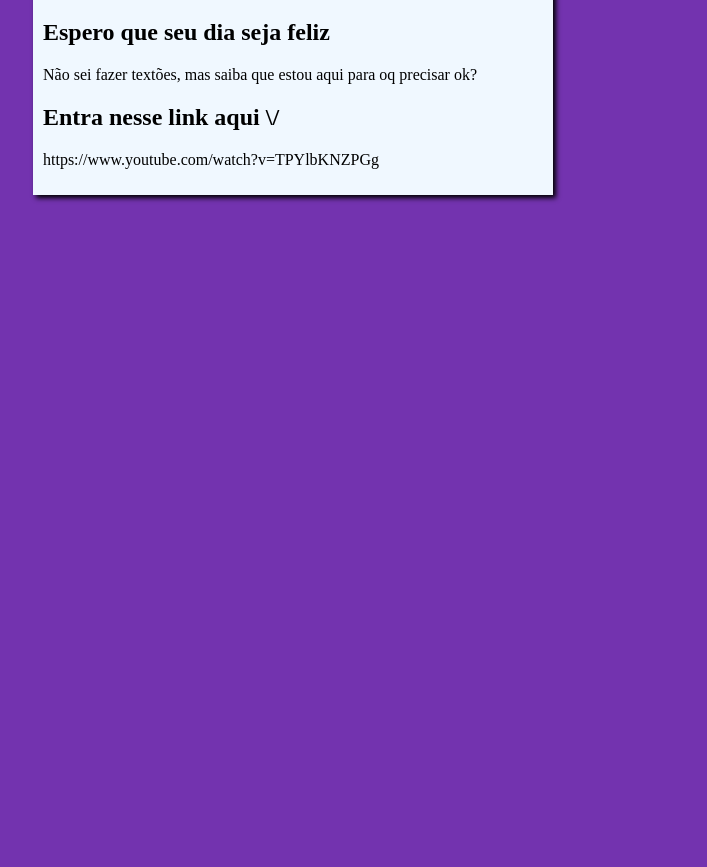
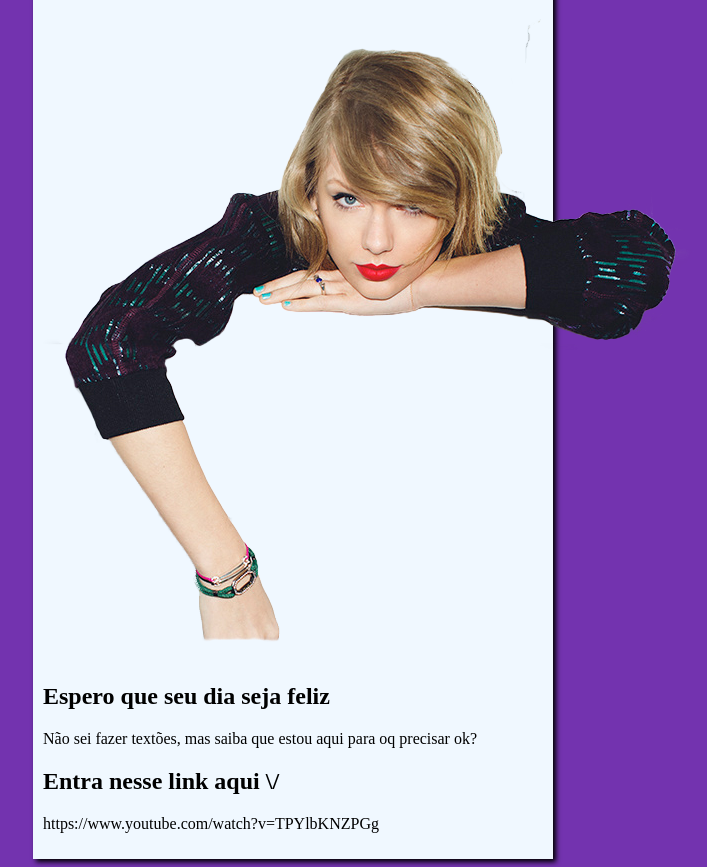
Before and after one commit to Giltinext/projeto-site, a plain HTML site: page index.html in a window 1280 px wide. Shown: the part 79-946 px from the top of the page, without its empty margins (347-1054 px from the left). Before the commit the page ends 800 px from the top, so only its background shows below. Drawn offline with Linux system fonts and the light colour scheme.

Commit message:
Update index.html

```diff
--- a/index.html
+++ b/index.html
@@ -11,6 +11,7 @@
     <main>
         <header>
             <h1>Feliz aniversário Melissa!!</h1>
+            <img src="Imagens/pngegg.png" alt="Taylor swift">
         </header>
         <article>
             <h2>Espero que seu dia seja feliz</h2>
```
